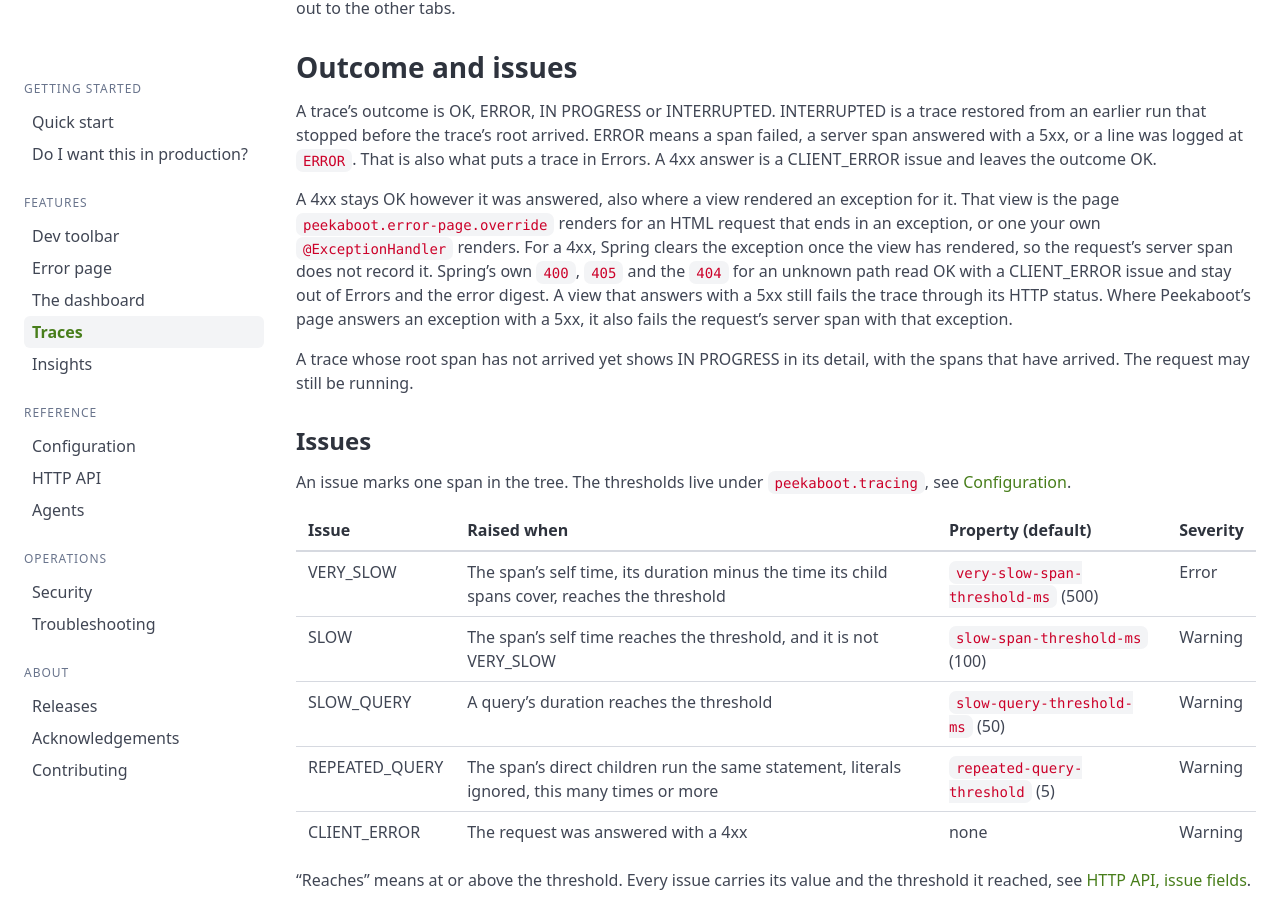
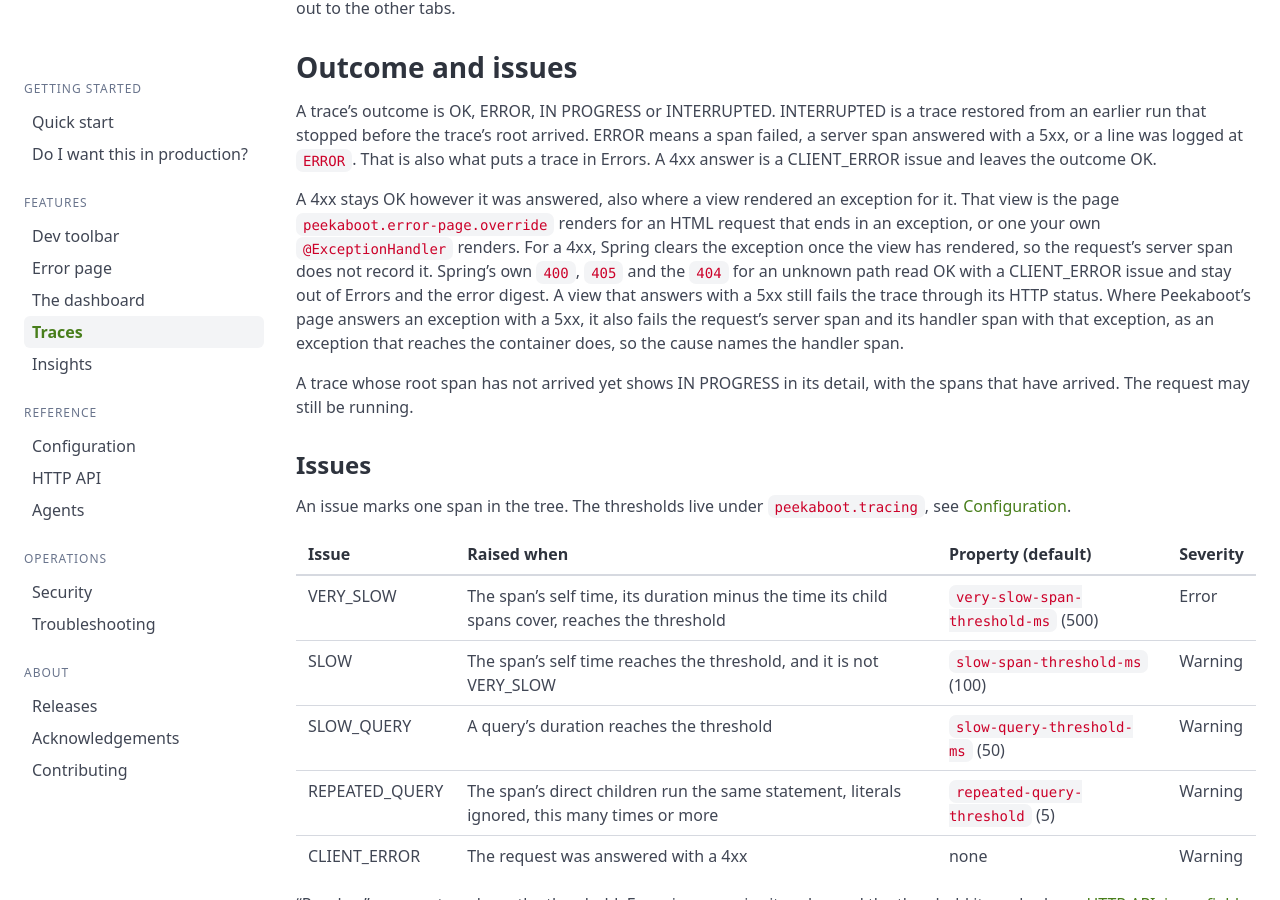
Before and after one commit to peekaboot-org/peekaboot-org.github.io, a Jekyll site: the page built from docs/traces.md, in a window 1280 px wide and 900 px high, scrolled down 6539 px. Built offline with Jekyll 4.4.1, drawn with Linux system fonts in a browser that asks for light colours.

Commit message:
docs: say the error page fails the handler span

```diff
--- a/docs/traces.md
+++ b/docs/traces.md
@@ -232,7 +232,8 @@ renders. For a 4xx, Spring clears the exception once the view has rendered, so t
 server span does not record it. Spring's own `400`, `405` and the `404` for an unknown path read
 OK with a CLIENT_ERROR issue and stay out of Errors and the error digest. A view that answers
 with a 5xx still fails the trace through its HTTP status. Where Peekaboot's page answers an
-exception with a 5xx, it also fails the request's server span with that exception.
+exception with a 5xx, it also fails the request's server span and its handler span with that
+exception, as an exception that reaches the container does, so the cause names the handler span.
 {: #exception-views}
 
 A trace whose root span has not arrived yet shows IN PROGRESS in its detail, with the spans that
```
